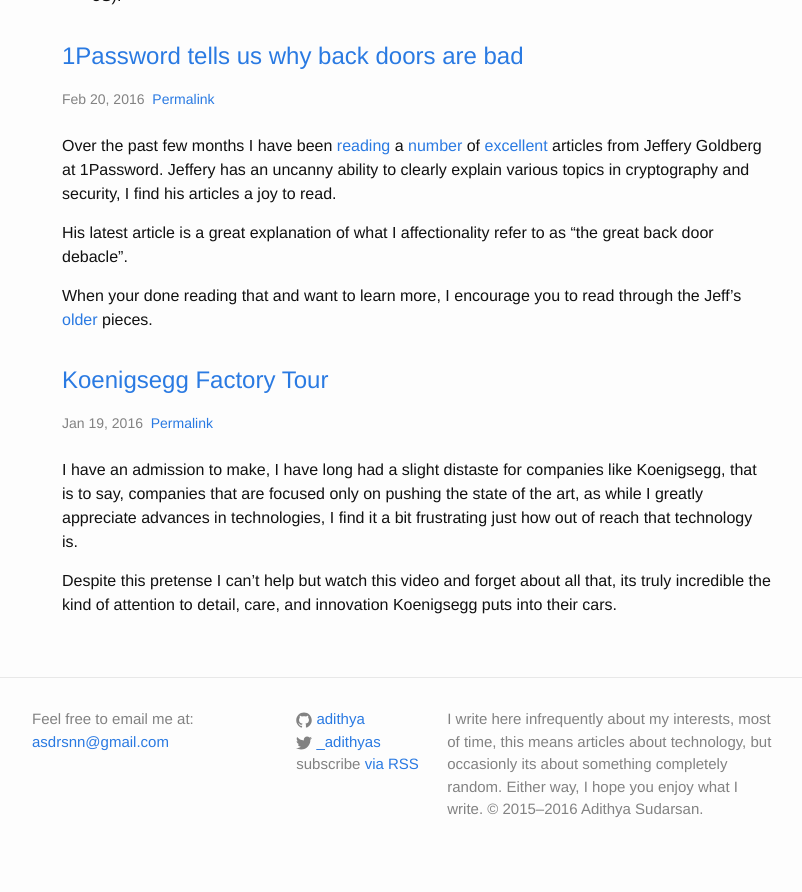
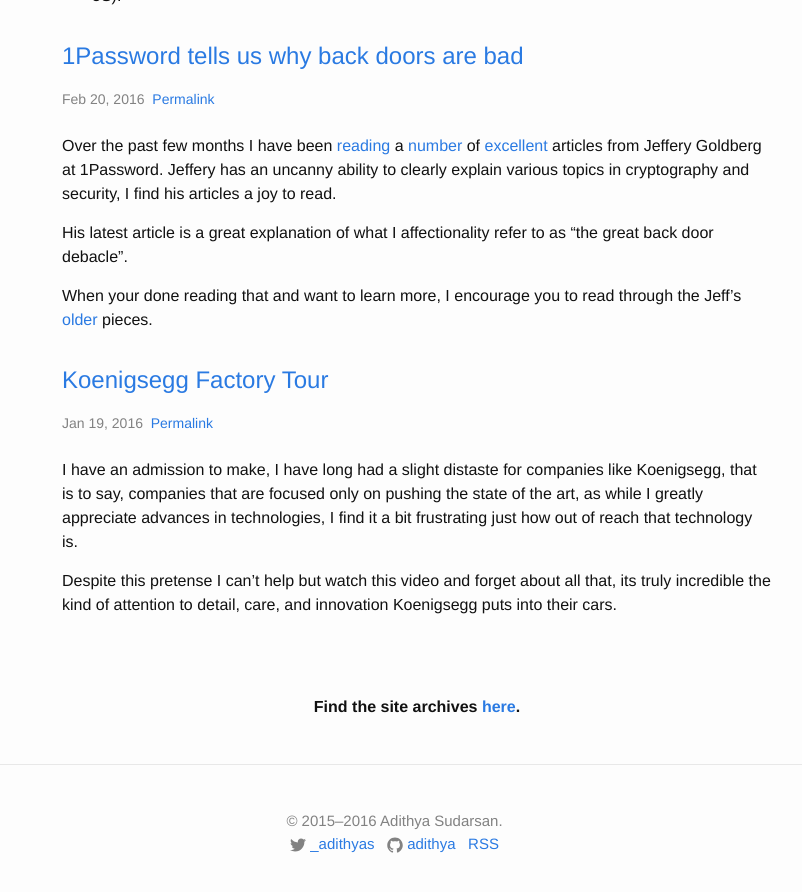
Before and after one commit to adithya/adithya.github.io, a Jekyll site: the page built from index.html, in a window 1280 px wide and 900 px high, scrolled down 3379 px. Shown: the top 892 px of the window, without its empty margins (238-1040 px from the left). Built offline with Jekyll 4.4.1, drawn with Linux system fonts in a browser that asks for light colours.

Commit message:
Archive's page, new footer, homepage post limiter

```diff
--- a/_config.yml
+++ b/_config.yml
@@ -9,8 +9,6 @@
 title: Adithya Sudarsan
 email: asdrsnn@gmail.com
 description: > # this means to ignore newlines until "baseurl:"
- I write here infrequently about my interests, most of time, this means articles about technology,
- but occasionly its  about something completely random. Either way, I hope you enjoy what I write.
  © 2015–2016 Adithya Sudarsan.
 baseurl: "" # the subpath of your site, e.g. /blog
 url: "http://adithya.github.io" # the base hostname & protocol for your site
--- a/_includes/footer.html
+++ b/_includes/footer.html
@@ -3,32 +3,15 @@
   <div class="wrapper">
 
     <div class="footer-col-wrapper">
-      <div class="footer-col footer-col-1">
-        <ul class="contact-list">
-          <li>Feel free to email me at:</li>
-          <li><a href="mailto:{{ site.email }}">{{ site.email }}</a></li>
-        </ul>
-      </div>
-
-      <div class="footer-col footer-col-2">
-        <ul class="social-media-list">
+        <p><center>{{ site.description }}</center>
+		<center>
+			{% if site.twitter_username %}
+            {% include icon-twitter.html username=site.twitter_username %}
+          {% endif %}
           {% if site.github_username %}
-          <li>
-            {% include icon-github.html username=site.github_username %}
-          </li>
+            &nbsp;&nbsp;{% include icon-github.html username=site.github_username %}
           {% endif %}
-
-          {% if site.twitter_username %}
-          <li>
-            {% include icon-twitter.html username=site.twitter_username %}
-          </li>
-          {% endif %}
-		   <p class="rss-subscribe">subscribe <a href="{{ "/feed.xml" | prepend: site.baseurl }}">via RSS</a></p>
-        </ul>
-      </div>
-
-      <div class="footer-col footer-col-3">
-        <p>{{ site.description }}</p>
+		   &nbsp; <a href="{{ "/feed.xml" | prepend: site.baseurl }}">RSS</a></center></p></p>
       </div>
     </div>
 
--- a/index.html
+++ b/index.html
@@ -5,9 +5,8 @@
 <div class="home">
 
   <ul>
-    {% for post in site.posts %}
+    {% for post in site.posts  limit: 10 %}
        <div class="entry">
-
 		<h2>
 			{% if post.external-url %}
   		  	<a href="{{ post.external-url }}">
@@ -19,10 +18,8 @@
 			{% endif %}
 		</h2>
 
-
 		<div class="post-meta">{{ post.date | date: "%b %-d, %Y" }}&nbsp; <a href="{{ post.url }}">Permalink</a></div>
 		<br>
-
 
 
 	    <div class="post-content">
@@ -31,6 +28,6 @@
 
        </div>
        {% endfor %}
+	   <br><br><b><center>Find the site archives <a href="/archive">here</a>.</center></b>
 	</ul>
-
 </div>
```
Also changed, not shown: archive.html (added, +22 -0 lines).
